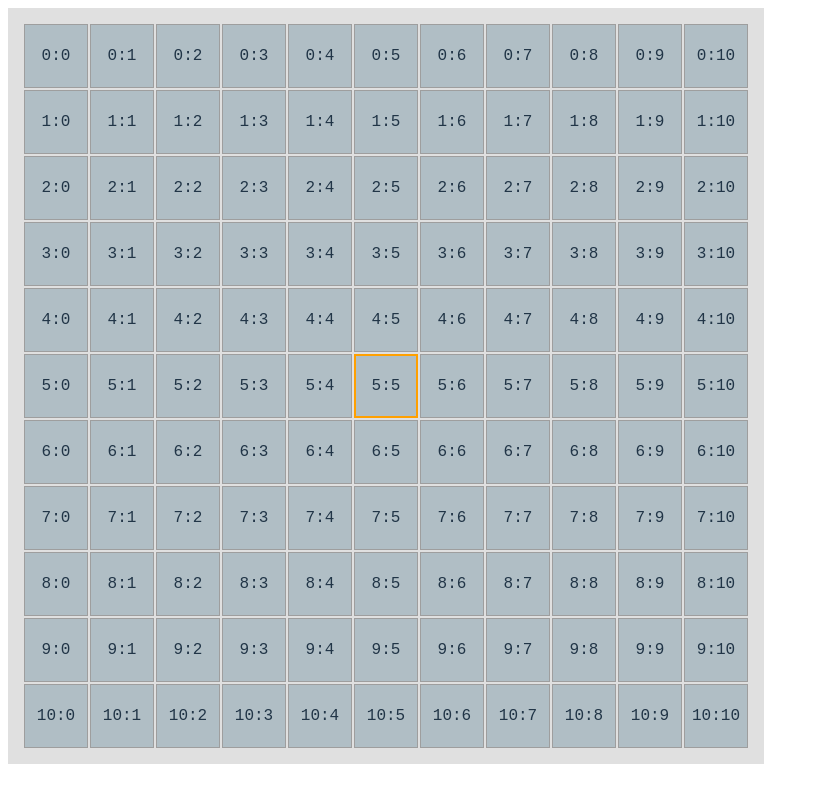
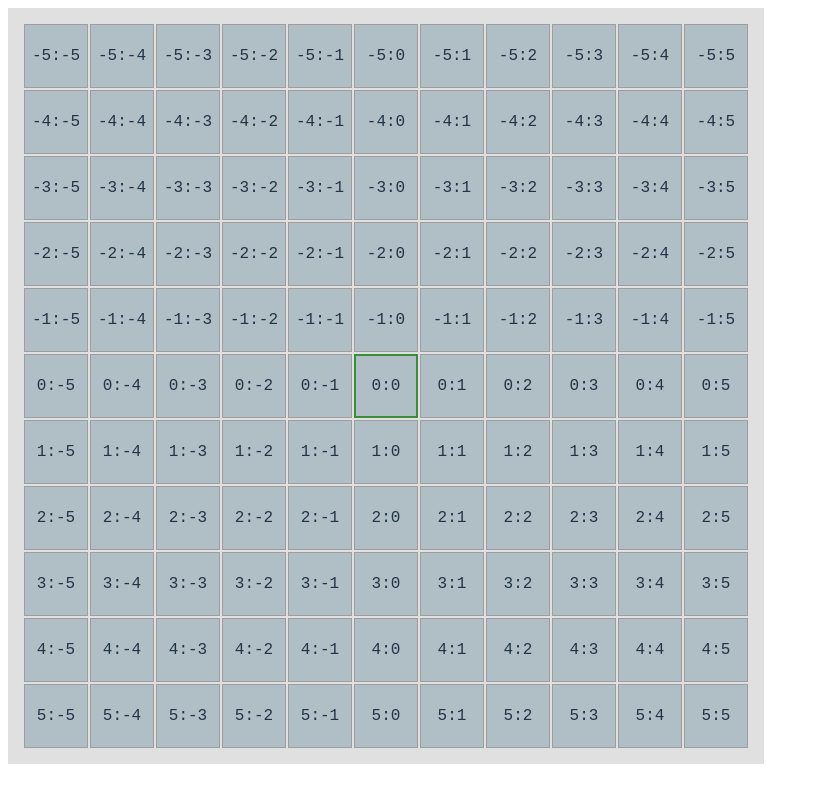
Before and after one commit to trudoholic/alpha-cen-ts, a React (Vite) app: page / in a window 1280 px wide. Shown: the whole page, without its empty margins (0-819 px from the left). Built offline with nearby package versions, Linux system fonts and the light colour scheme.

Commit message:
WorldMap 3

```diff
--- a/src/components/world/MapCell.tsx
+++ b/src/components/world/MapCell.tsx
@@ -1,5 +1,5 @@
-import {amber, blueGrey, grey} from "../colors"
-import {cellX, cellY, gapX, gapY} from "./mapConstants"
+import {blueGrey, green, grey} from "../colors"
+import {cellX, cellY, gapX, gapY, HeroR, HeroC} from "./mapConstants"
 
 const MapCell = (props) => {
   const {row, col, id, active, small} = props
@@ -9,7 +9,7 @@ const MapCell = (props) => {
     <div
       style={{
         backgroundColor: blueGrey[200],
-        border: b + "px solid " + (active? amber[700]: grey[500]),
+        border: b + "px solid " + (active? green[700]: grey[500]),
         boxSizing: "border-box",
         position: "absolute",
         top: ((cellY + gapY) * row) + "px",
@@ -20,7 +20,8 @@ const MapCell = (props) => {
       }}
       title={`${id}`}
     >
-      {`${row}:${col}`}
+      {/*{`${row}:${col}`}*/}
+      {`${row - HeroR}:${col - HeroC}`}
     </div>
   )
 }
--- a/src/components/world/MapGrid.tsx
+++ b/src/components/world/MapGrid.tsx
@@ -1,4 +1,4 @@
-import {ROWS, COLS, range} from "./mapConstants"
+import {ROWS, COLS, HeroR, HeroC, range} from "./mapConstants"
 import MapCell from "./MapCell"
 
 const MapGrid = (props) => {
@@ -17,7 +17,7 @@ const MapGrid = (props) => {
               id={COLS * row + col}
               col={col}
               row={row}
-              active={~~(ROWS/2) === row && ~~(COLS/2) === col}
+              active={HeroR === row && HeroC === col}
               small={false}
             />
           ))
--- a/src/components/world/WorldMap.tsx
+++ b/src/components/world/WorldMap.tsx
@@ -1,4 +1,5 @@
 import {grey} from "../colors"
+import {MapW, MapH, GridX, GridY} from "./mapConstants"
 import MapGrid from "./MapGrid"
 
 const WorldMap = () => {
@@ -8,7 +9,7 @@ const WorldMap = () => {
       position: "absolute",
       // zIndex: 52,
       top: "8px", left: "8px",
-      width: "756px", height: "756px",
+      width: MapW + "px", height: MapH + "px",
       //------------------------------
       // minWidth: divWidth,
       // padding: "1rem",
@@ -17,8 +18,8 @@ const WorldMap = () => {
       // fontSize: "16px", fontWeight: 600,
     }}>
       <MapGrid
-        xGrid={16}
-        yGrid={16}
+        xGrid={GridX}
+        yGrid={GridY}
       />
     </div>
   )
--- a/src/components/world/mapConstants.ts
+++ b/src/components/world/mapConstants.ts
@@ -1,5 +1,10 @@
+import MapGrid from "./MapGrid";
+
 export const ROWS = 11
 export const COLS = 11
+
+export const HeroR = ~~(ROWS/2)
+export const HeroC = ~~(COLS/2)
 
 export const cellX = 64
 export const cellY = 64
@@ -7,4 +12,10 @@ export const cellY = 64
 export const gapX = 2
 export const gapY = 2
 
+export const GridX = 16
+export const GridY = 16
+
+export const MapW = COLS * (cellX + gapX) - gapX + 2 * GridX
+export const MapH = ROWS * (cellY + gapY) - gapY + 2 * GridY
+
 export const range = (n: number) => Array.from(Array(n).keys())
```
